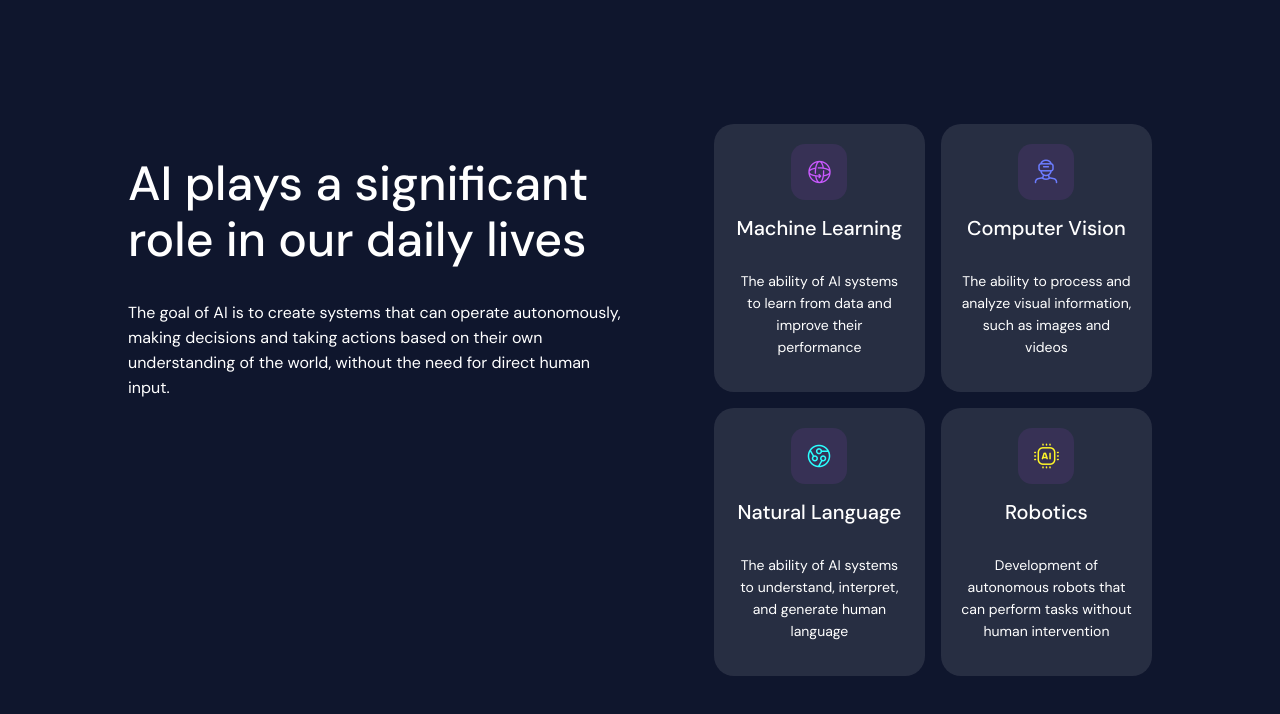
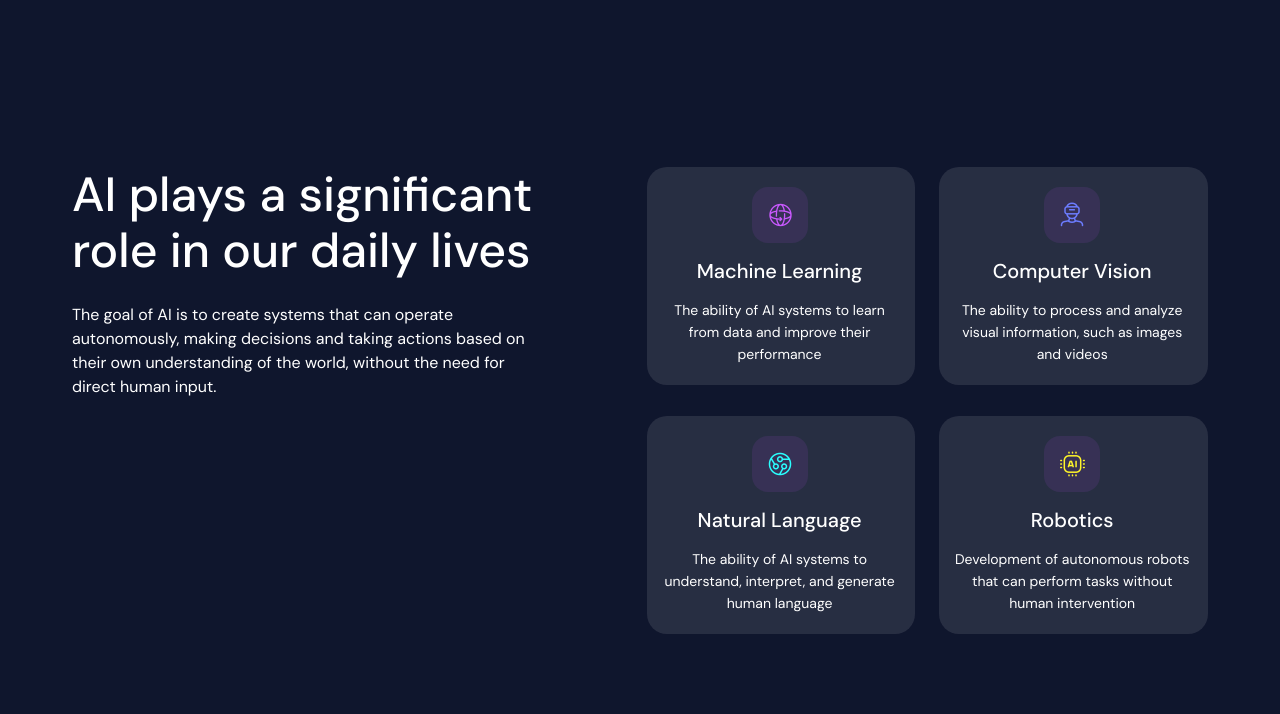
Before and after one commit to KubaGlegola/Sekcja-4-obszar-w-AI, a website built with Vite: page index.html in a window 1280 px wide. Built offline with nearby package versions, Linux system fonts and the light colour scheme.

Commit message:
fixed responsiveness

```diff
--- a/index.html
+++ b/index.html
@@ -10,7 +10,6 @@
 
 <body>
   <div id="home-page">
-    <div class="wrapper">
     <header class="home-page-header">
       <h1>AI plays a significant role in our daily lives</h1>
       <p>The goal of AI is to create systems that can operate autonomously, making decisions and taking actions based on their own understanding of the world, without the need for direct human input.</p>
@@ -38,7 +37,6 @@
       </div>
     </main>
   </div>
-  </div>
 
   <script type="module" src="/src/global-scripts/main.js"></script>
   <script type="module" src="/src/pages/home-page/scripts/home-page.js"></script>
--- a/src/global-styles/style.scss
+++ b/src/global-styles/style.scss
@@ -13,7 +13,10 @@ body {
   font-family: 'DM Sans', sans-serif;
   background-color: var(--color-bcg);
   color: var(--color-white);
-
+  min-height: 100vh;
+  display: flex;
+  justify-content: center;
+  align-items: center;
 }
 
 h1{
--- a/src/pages/home-page/styles/home-page.scss
+++ b/src/pages/home-page/styles/home-page.scss
@@ -3,67 +3,33 @@
 
 #home-page{
     display: flex;
+    margin: 0 auto;
+    flex-wrap: wrap;
     justify-content: center;
-    align-items: center;
-    min-height: 100vh;
-
+    max-width: 343px;
 }
 
-.wrapper{
-    display: flex;
-    gap: 5rem;
-    width: 80%;
-    margin: 0 auto;
-
-    @media (max-width: 1024px){
-        padding: 3rem 1rem;
-        display: block;
-    }
-}
-
-
 .home-page-header{
-    align-items: flex-start;
     & > h1{
-        --home-page-header-size: 48px;
-        --home-page-header-line-height: 56px;
-        --home-page-header-letter-spacing: -0.2%;
-        --home-page-header-font-weight: 500;
-
-        @media (max-width: 600px){
-        --home-page-header-size: 32px;
-        --home-page-header-line-height: 40px;
-        }
-        font-size: var(--home-page-header-size);
-        line-height: var(--home-page-header-line-height);
-        letter-spacing: var(--home-page-header-letter-spacing);
-        font-weight: var(--home-page-header-font-weight);
+        font-size: 32px;
+        line-height: 40px;
+        margin-top: 0;
+        margin-bottom: 16px;
     }
 
     & > p{
-        --home-page-paragraph-size: 16px;
-        --home-page-paragraph-line-height: 25px;
-        --home-page-paragraph-font-weight: 400;
-
-        font-size:var(--home-page-paragraph-size);
-        line-height: var(--home-page-paragraph-line-height);
-        font-weight: var(--home-page-paragraph-font-weight);
+        font-size: 16px;
+        line-height: 24px;
+        font-weight: 400;
+        margin-bottom: 24px;
     }
 
 }
 
 
 .cards-container{
+    display: grid;
     gap: 16px;
-    display: grid;
-    grid-template-columns: 1fr 1fr;
-    grid-template-rows: 1fr 1fr;
-
-
-    @media (max-width: 600px){
-        grid-template-columns: 1fr;
-    }
-
 }
 
 .card{
@@ -75,13 +41,12 @@
     text-align: center;
     padding: 20px;
     gap: 16px;
-    flex-basis: 45%;
 
 
 
     &__icon{
         background: #373155;
-        border-radius: 14px;
+        border-radius: 16px;
         display: flex;
         justify-content: center;
         align-items: center;
@@ -99,8 +64,75 @@
     }
 
     &__content{
+        margin: 0;
         font-size: 14px;
         line-height: 22px;
         font-weight: 400;
+        text-align: center;
     }
 }
+
+
+
+@media (min-width: 600px){
+    #home-page{
+        max-width: 496px;
+    }
+
+    .home-page-header{
+        & > h1{
+            margin-bottom: 16px;
+        }
+
+        & > p{
+            margin-bottom: 24px;
+        }
+    }
+
+    .card{
+        padding: 20px 17px 20px 14px;
+
+        &__icon{
+            padding: 14px;
+
+            & > img{
+                width: 28px;
+            }
+        }
+
+        &__content{
+            font-size: 14px;
+        }
+    }
+
+    .cards-container{
+        gap: 16px;
+    }
+}
+
+@media (min-width: 1000px){
+    #home-page{
+        flex-direction: row;
+        gap: 109px;
+        flex-wrap: nowrap;
+        max-width: 1136px;
+    }
+
+    .cards-container{
+        row-gap: 31px;
+        column-gap: 24px;
+        display: grid;
+        grid-template-columns: 1fr 1fr;
+        grid-template-rows: 1fr 1fr;
+    }
+
+    .home-page-header{
+        max-width: 41%;
+        &>h1{
+            margin-bottom: 24px;
+            font-size: 48px;
+            line-height: 56px;
+            font-weight: 500;
+        }
+    }
+}
```
